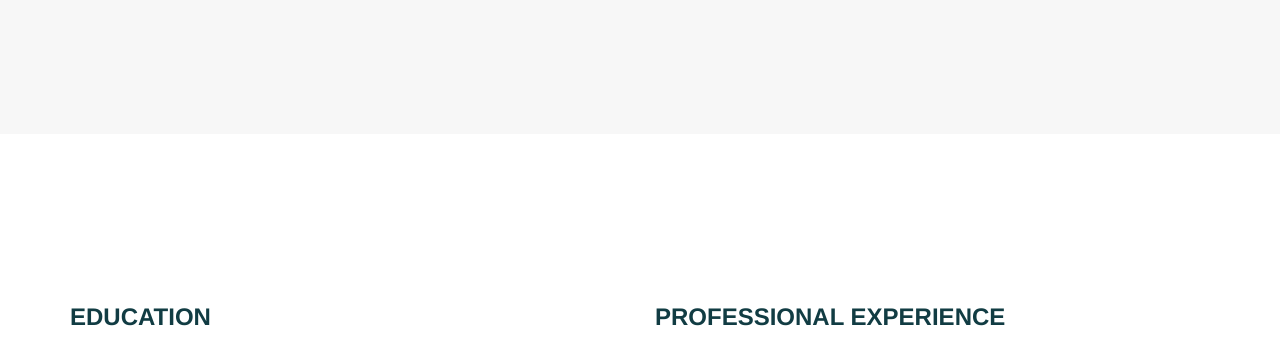
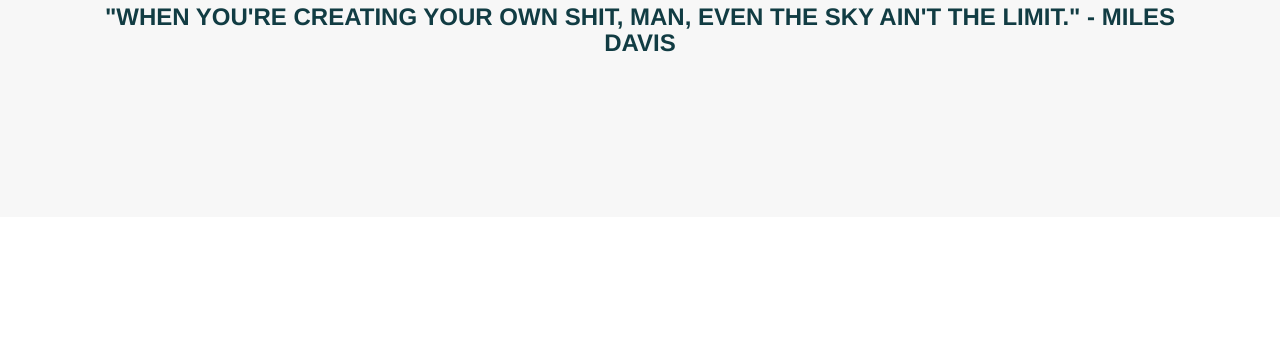
Before and after one commit to aristyan/aristyan.github.io, a plain HTML site: page index.html in a window 1280 px wide. Shown: the part 669-1006 px from the top of the page. Drawn offline with nearby package versions, Linux system fonts and the light colour scheme; some icons are missing.

Commit message:
Update index.html

```diff
--- a/index.html
+++ b/index.html
@@ -131,7 +131,15 @@
                     <br>
                 </div>
             </div>
-        </div>
+	</div>
+	<div class="container">
+		<div class="row">
+	    		<div class="col-lg-12 text-center">
+				<h3 id="quote"></h3>
+	    		</div>
+		</div>
+	</div>
+
     </section>
 
     <section class="slim-container">
@@ -523,6 +531,9 @@
 	<script src="./js/particles/app.js"></script>
 	-->
 
+	<!-- quotes.js links -->
+	<script src="./js/quotes.js"></script>
+
 	<!-- vanilla tilt.js links -->
 	<script src="https://cdnjs.cloudflare.com/ajax/libs/vanilla-tilt/1.7.0/vanilla-tilt.min.js" integrity="sha512-SttpKhJqONuBVxbRcuH0wezjuX+BoFoli0yPsnrAADcHsQMW8rkR84ItFHGIkPvhnlRnE2FaifDOUw+EltbuHg==" crossorigin="anonymous" referrerpolicy="no-referrer"></script>
 
```
